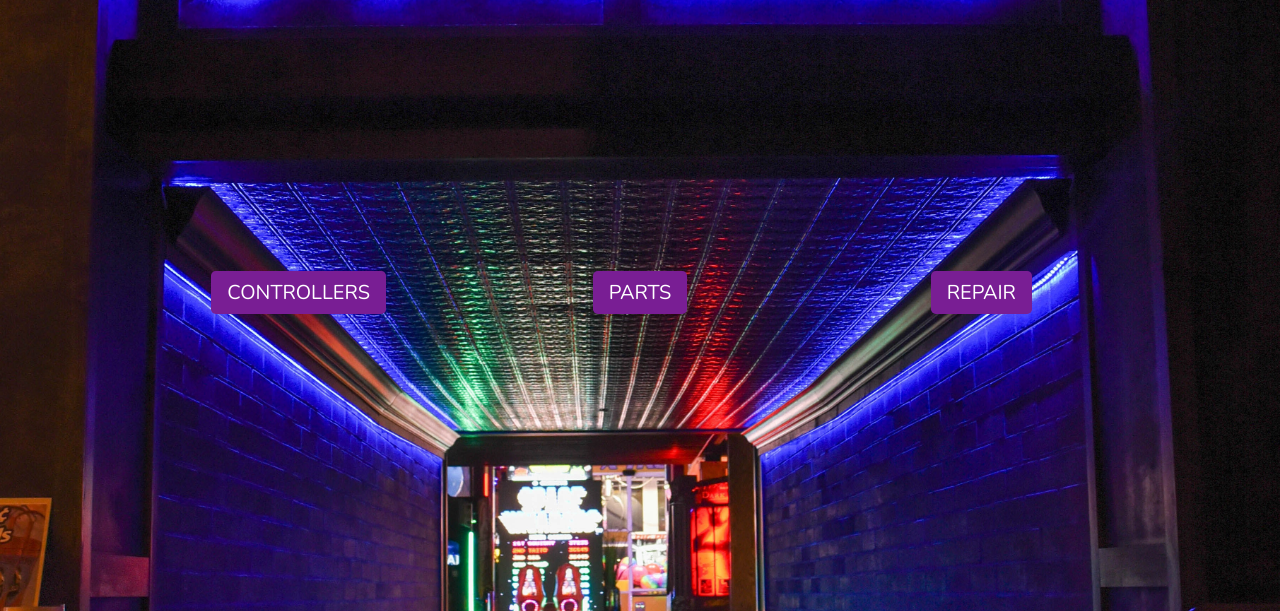
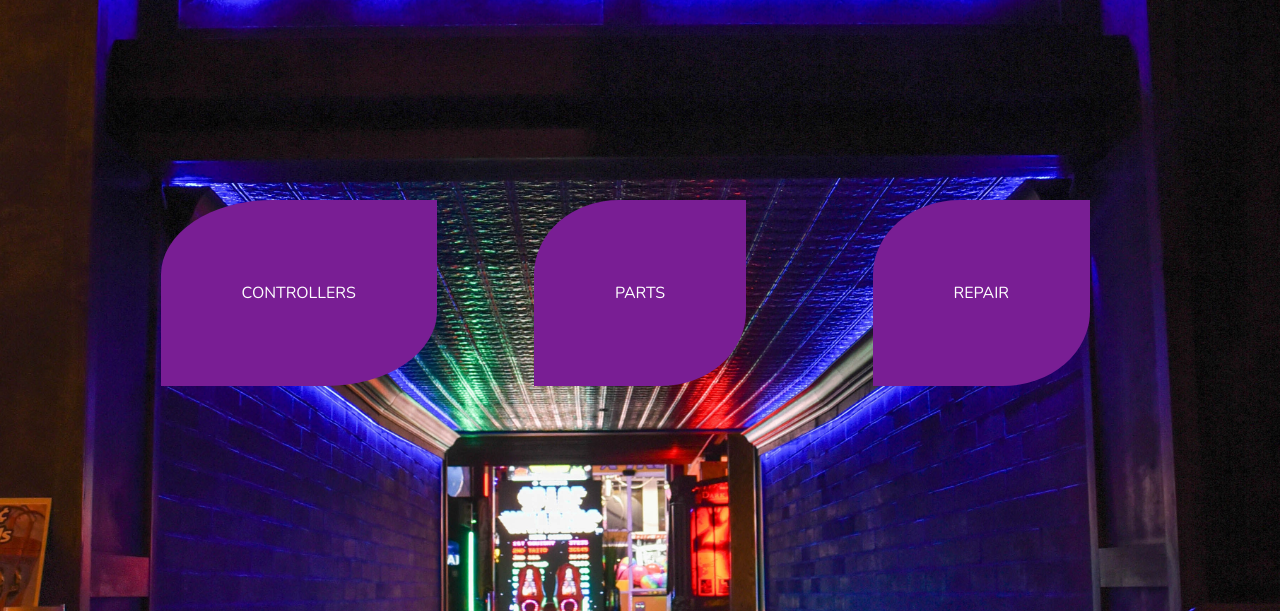
Before and after one commit to tenbonks/nuTROLLA, a Django app: template home/templates/home/index.html in a window 1280 px wide. Shown: the part 189-800 px from the top of the page. Run offline with Django 3.2, Linux system fonts and the light colour scheme; the template is opened without the code that fills it, so the values that code supplies are empty; some libraries are stand-ins or nearby versions.

Commit message:
created a custom large btn for use in the homepage

```diff
--- a/home/templates/home/index.html
+++ b/home/templates/home/index.html
@@ -13,13 +13,13 @@
 <div class="container h-100">
     <div class="row h-100 text-center">
         <div class="col-12 col-md-4 my-auto">
-            <a class="btn-lg btn-purple text-uppercase" href="#" role="button">Controllers</a>
+            <a class="big-shop-btn btn-purple text-uppercase" href="#" role="button">Controllers</a>
         </div>
         <div class="col-12 col-md-4 my-auto">
-            <a class="btn-lg btn-purple text-uppercase" href="#" role="button">Parts</a>
+            <a class="big-shop-btn btn-purple text-uppercase" href="#" role="button">Parts</a>
         </div>
         <div class="col-12 col-md-4 my-auto">
-            <a class="btn-lg btn-purple text-uppercase" href="#" role="button">Repair</a>
+            <a class="big-shop-btn btn-purple text-uppercase" href="#" role="button">Repair</a>
         </div>
     </div>
 </div>
--- a/static/css/base.css
+++ b/static/css/base.css
@@ -10,8 +10,11 @@ body {
     font-family: 'Nunito', sans-serif;
 }
 
+a {
+    text-decoration: none !important;
+}
+
 /* Background colours */
-
 .bg-dark-pri {
     background: #241734;
 }
@@ -19,6 +22,7 @@ body {
 .bg-dark-sec {
     background: #2E2157;
 }
+
 /* From Bulma, keeps icons aligned and sized consistently */
 .icon {
     align-items: center;
@@ -33,28 +37,32 @@ body {
     width: fit-content;
 }
 
-.home-shop-button {
-    background: linear-gradient(#920075, #000);
-    color:white;
+.btn-purple {
+    color: #fff;
+    background-color: #791E94;
+    border-color: #791E94;
 }
 
-.btn-purple {
-    background: #791E94;
-    color: white;
-}
-
-
-.home-shop-button:hover,
-.home-shop-button:active,
-.home-shop-button:focus {
-    background: linear-gradient(#000, #920075);
+.big-shop-btn {
+    display: inline-block;
+    font-weight: 400;
+    text-align: center;
+    vertical-align: middle;
+    user-select: none;
+    border: 1px solid transparent;
+    padding: 5rem 5rem;
+    font-size: 1rem;
+    line-height: 1.5;
+    border-radius: 40% 0;
+    transition: color .15s ease-in-out, background-color .15s ease-in-out, border-color .15s ease-in-out, box-shadow .15s ease-in-out;
 }
 
 .btn-purple:hover,
 .btn-purple:active,
 .btn-purple:focus {
-    background: #540D6E;
-    color: white;
+    color: #fff;
+    background-color: #540D6E;
+    border-color: #F6019D;
 }
 
 .border-purple {
```
Lines whose indentation alone changed are shown as unchanged.
